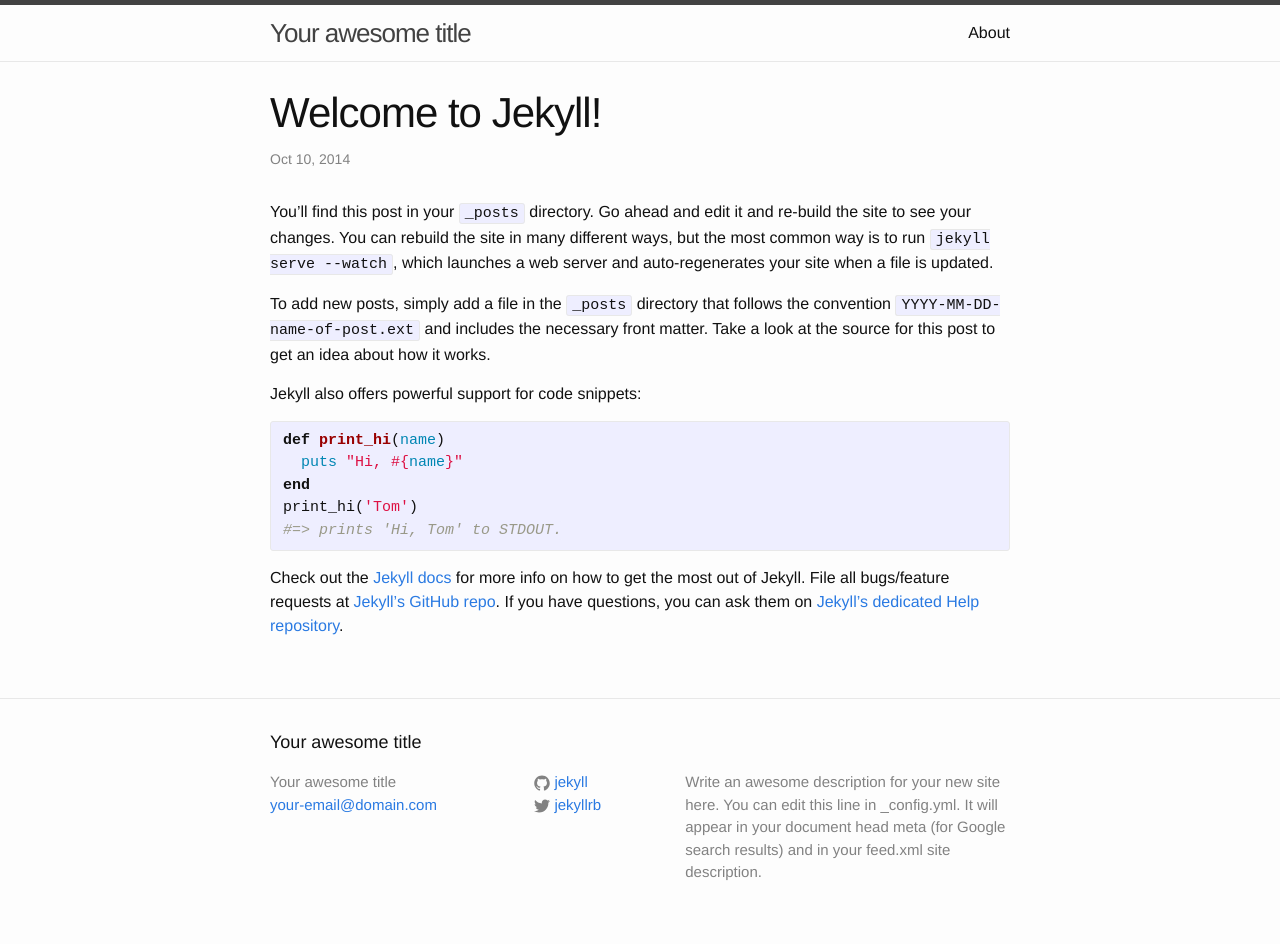
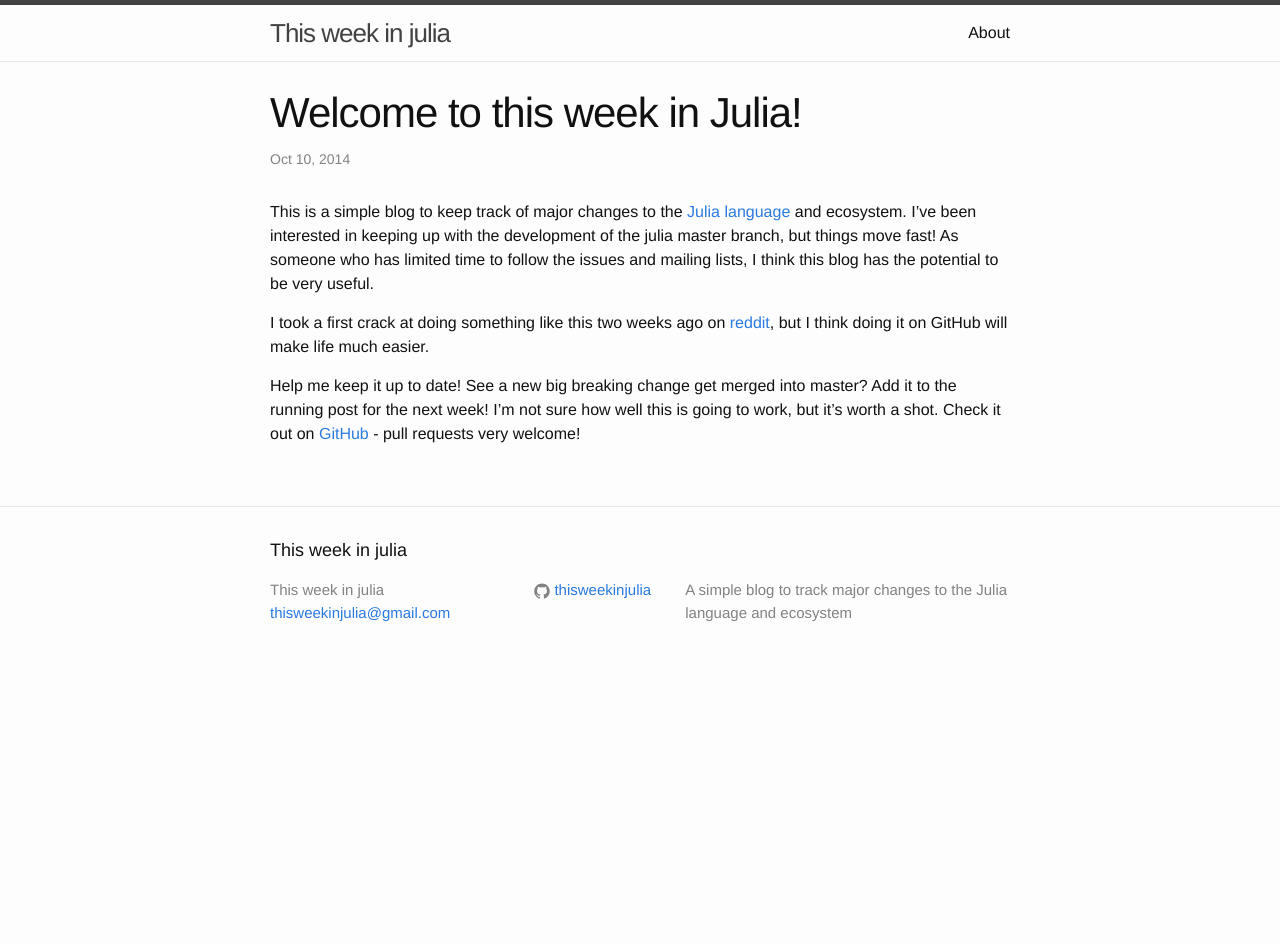
Before and after one commit to thisweekinjulia/thisweekinjulia.github.io, a Jekyll site: the page built from _posts/2014-10-10-welcome-to-jekyll.markdown, in a window 1280 px wide. Built offline with Jekyll 4.4.1, drawn with Linux system fonts in a browser that asks for light colours; after the commit the page ends 900 px from its top, so only the background shows below that.

Commit message:
Update about and first post

```diff
--- a/_config.yml
+++ b/_config.yml
@@ -1,14 +1,13 @@
 # Site settings
-title: Your awesome title
-email: your-email@domain.com
+title: This week in julia
+email: thisweekinjulia@gmail.com
 description: > # this means to ignore newlines until "baseurl:"
-  Write an awesome description for your new site here. You can edit this
-  line in _config.yml. It will appear in your document head meta (for
-  Google search results) and in your feed.xml site description.
+  A simple blog to track major changes to the Julia language and ecosystem
 baseurl: "" # the subpath of your site, e.g. /blog/
-url: "http://yourdomain.com" # the base hostname & protocol for your site
-twitter_username: jekyllrb
-github_username:  jekyll
+url: "http://thisweekinjulia.github.io"
+# twitter_username: jekyllrb
+github_username:  thisweekinjulia
+future: false
 
 # Build settings
 markdown: kramdown
--- a/_posts/2014-10-10-welcome-to-jekyll.markdown
+++ b/_posts/2014-10-10-welcome-to-jekyll.markdown
@@ -1,25 +1,11 @@
 ---
 layout: post
-title:  "Welcome to Jekyll!"
+title:  "Welcome to this week in Julia!"
 date:   2014-10-10 19:55:39
-categories: jekyll update
+categories: site
 ---
-You’ll find this post in your `_posts` directory. Go ahead and edit it and re-build the site to see your changes. You can rebuild the site in many different ways, but the most common way is to run `jekyll serve --watch`, which launches a web server and auto-regenerates your site when a file is updated.
+This is a simple blog to keep track of major changes to the [Julia language](http://julialang.org) and ecosystem.  I've been interested in keeping up with the development of the julia master branch, but things move fast! As someone who has limited time to follow the issues and mailing lists, I think this blog has the potential to be very useful.
 
-To add new posts, simply add a file in the `_posts` directory that follows the convention `YYYY-MM-DD-name-of-post.ext` and includes the necessary front matter. Take a look at the source for this post to get an idea about how it works.
+I took a first crack at doing something like this two weeks ago on [reddit](http://www.reddit.com/r/Julia/comments/2hkgne/this_week_in_julia/), but I think doing it on GitHub will make life much easier.
 
-Jekyll also offers powerful support for code snippets:
-
-{% highlight ruby %}
-def print_hi(name)
-  puts "Hi, #{name}"
-end
-print_hi('Tom')
-#=> prints 'Hi, Tom' to STDOUT.
-{% endhighlight %}
-
-Check out the [Jekyll docs][jekyll] for more info on how to get the most out of Jekyll. File all bugs/feature requests at [Jekyll’s GitHub repo][jekyll-gh]. If you have questions, you can ask them on [Jekyll’s dedicated Help repository][jekyll-help].
-
-[jekyll]:      http://jekyllrb.com
-[jekyll-gh]:   https://github.com/jekyll/jekyll
-[jekyll-help]: https://github.com/jekyll/jekyll-help
+Help me keep it up to date!  See a new big breaking change get merged into master?  Add it to the running post for the next week!  I'm not sure how well this is going to work, but it's worth a shot.  Check it out on [GitHub](https://github.com/thisweekinjulia/thisweekinjulia.github.io) - pull requests very welcome!
```
Also changed, not shown: about.md (+2 -4 lines).
